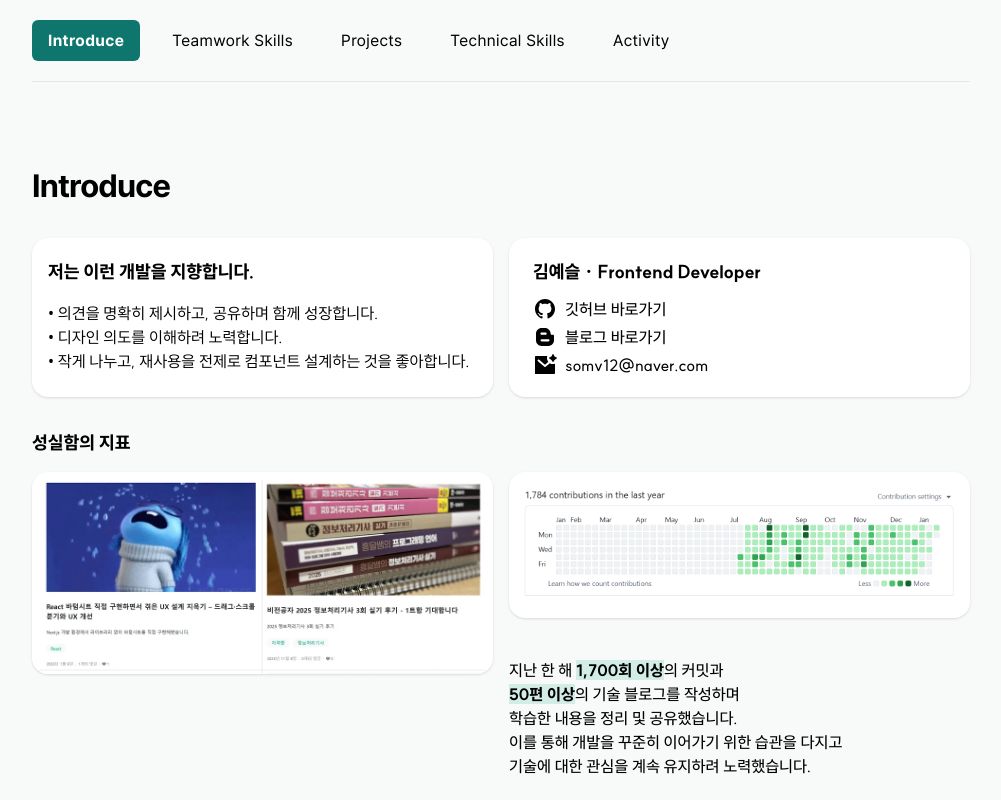
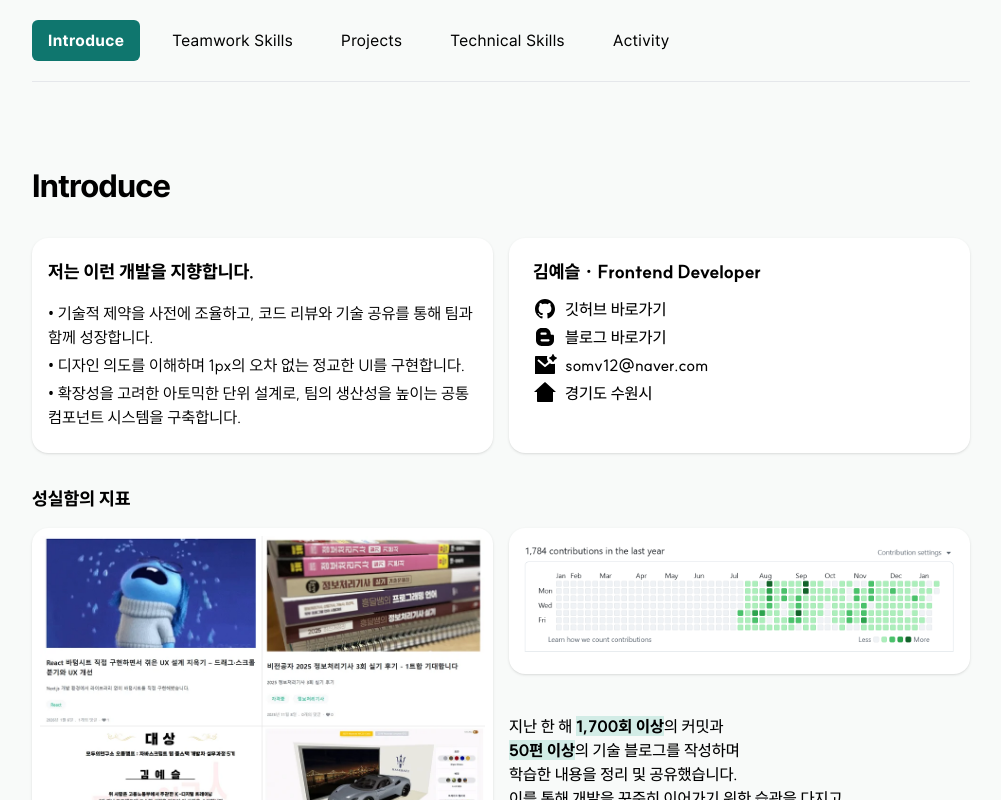
Before and after one commit to yeaseula/second-portfolio, a React (Vite) app: page /introduce in a window 1280 px wide. Shown: the top 800 px of the page, without its empty margins (139-1140 px from the left). Built offline with nearby package versions, Linux system fonts and the light colour scheme.

Commit message:
introduce 수정

```diff
--- a/src/introduce/IntroduceInner.tsx
+++ b/src/introduce/IntroduceInner.tsx
@@ -1,5 +1,6 @@
 import clsx from "clsx";
 import { Introduce, IntroduceContact } from "./data/data";
+
 export const IntroduceInner = () => {
   const GridClasses = "mt-2 grid grid-cols-1 md:grid-cols-2 gap-4";
   const BoxClasses = "bg-white rounded-2xl shadow-sm overflow-hidden";
@@ -12,7 +13,7 @@ export const IntroduceInner = () => {
           <div className={clsx("py-5 px-4", BoxClasses)}>
             <p className={clsx(TitleClasses, "pb-4")}>{Introduce.title}</p>
             {Introduce.contents.map((i) => (
-              <p key={i.id} className="font-normal text-base">
+              <p key={i.id} className="font-normal text-base mb-1">
                 • {i.cont}
               </p>
             ))}
@@ -21,9 +22,22 @@ export const IntroduceInner = () => {
             <p className={TitleClasses}>{IntroduceContact.title}</p>
             {IntroduceContact.contents.map((i) => (
               <p key={i.id} className="mt-1">
-                <a href={i.link} target="_blank" className="flex gap-2 w-fit">
-                  {<i.icon />} {i.cont}
-                </a>
+                {i.link && (
+                  <>
+                    <a
+                      href={i.link}
+                      target="_blank"
+                      className="flex gap-2 w-fit"
+                    >
+                      {<i.icon />} {i.cont}
+                    </a>
+                  </>
+                )}
+                {!i.link && (
+                  <span className="flex gap-2 w-fit">
+                    {<i.icon />} {i.cont}
+                  </span>
+                )}
               </p>
             ))}
           </div>
@@ -32,7 +46,7 @@ export const IntroduceInner = () => {
       <div className="mt-8">
         <p className={TitleClasses}>성실함의 지표</p>
         <div className={GridClasses}>
-          <div className={clsx("p-2 aspect-[445/195]", BoxClasses)}>
+          <div className={clsx("p-2", BoxClasses)}>
             <img
               src="/image/introduce/about-blog.webp"
               alt="블로그 작성 기록 샘플"
--- a/src/introduce/data/data.ts
+++ b/src/introduce/data/data.ts
@@ -1,19 +1,24 @@
-import { RiGithubFill, RiBloggerFill, RiMailAiFill } from "@remixicon/react";
+import {
+  RiGithubFill,
+  RiBloggerFill,
+  RiMailAiFill,
+  RiHome2Fill,
+} from "@remixicon/react";
 
 export const Introduce = {
   title: "저는 이런 개발을 지향합니다.",
   contents: [
     {
       id: "line1",
-      cont: "의견을 명확히 제시하고, 공유하며 함께 성장합니다.",
+      cont: "기술적 제약을 사전에 조율하고, 코드 리뷰와 기술 공유를 통해 팀과 함께 성장합니다.",
     },
     {
       id: "line2",
-      cont: "디자인 의도를 이해하려 노력합니다.",
+      cont: "디자인 의도를 이해하며 1px의 오차 없는 정교한 UI를 구현합니다.",
     },
     {
       id: "line3",
-      cont: "작게 나누고, 재사용을 전제로 컴포넌트 설계하는 것을 좋아합니다.",
+      cont: "확장성을 고려한 아토믹한 단위 설계로, 팀의 생산성을 높이는 공통 컴포넌트 시스템을 구축합니다.",
     },
   ],
 };
@@ -39,5 +44,10 @@ export const IntroduceContact = {
       link: "mailto:somv12@naver.com",
       cont: "somv12@naver.com",
     },
+    {
+      id: "line4",
+      icon: RiHome2Fill,
+      cont: "경기도 수원시",
+    },
   ],
 };
```
